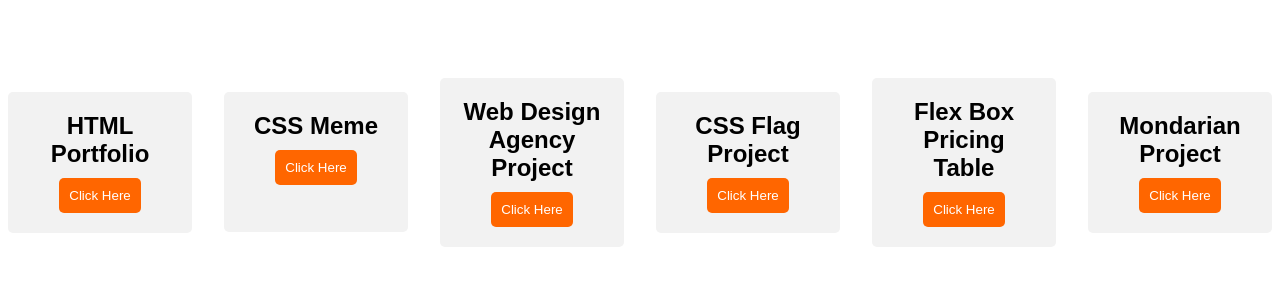
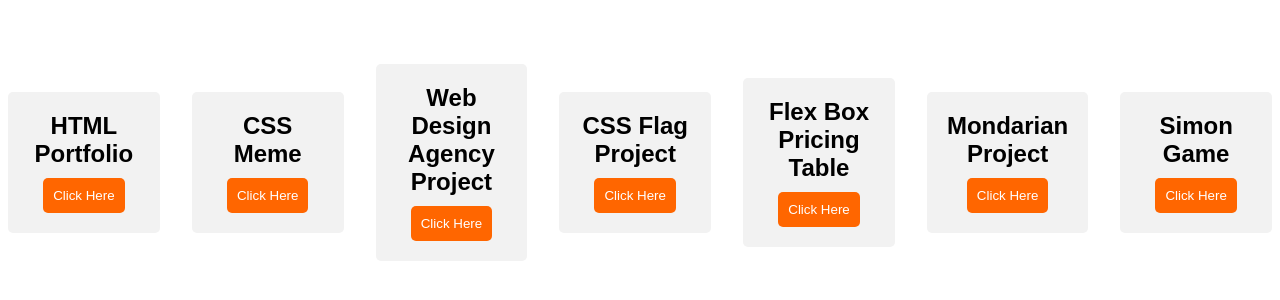
Before and after one commit to Faulkies/udemy-projects, a plain HTML site: page index.html in a window 1280 px wide. Shown: the part 246-546 px from the top of the page. Drawn offline with Linux system fonts and the light colour scheme; a web font is replaced by a local one.

Commit message:
Update index.html

```diff
--- a/index.html
+++ b/index.html
@@ -96,6 +96,10 @@
         <div class="plan-title">Mondarian Project</div>
         <button class="plan-button" onclick="window.location.href='https://faulkies.github.io/Mondrian-Project/';">Click Here</button>
       </div>
+      <div class="pricing-plan">
+        <div class="plan-title">Simon Game</div>
+        <button class="plan-button" onclick="window.location.href='https://faulkies.github.io/Simon-Game/';">Click Here</button>
+      </div>
     </div>
   </body>
 </html>
```
